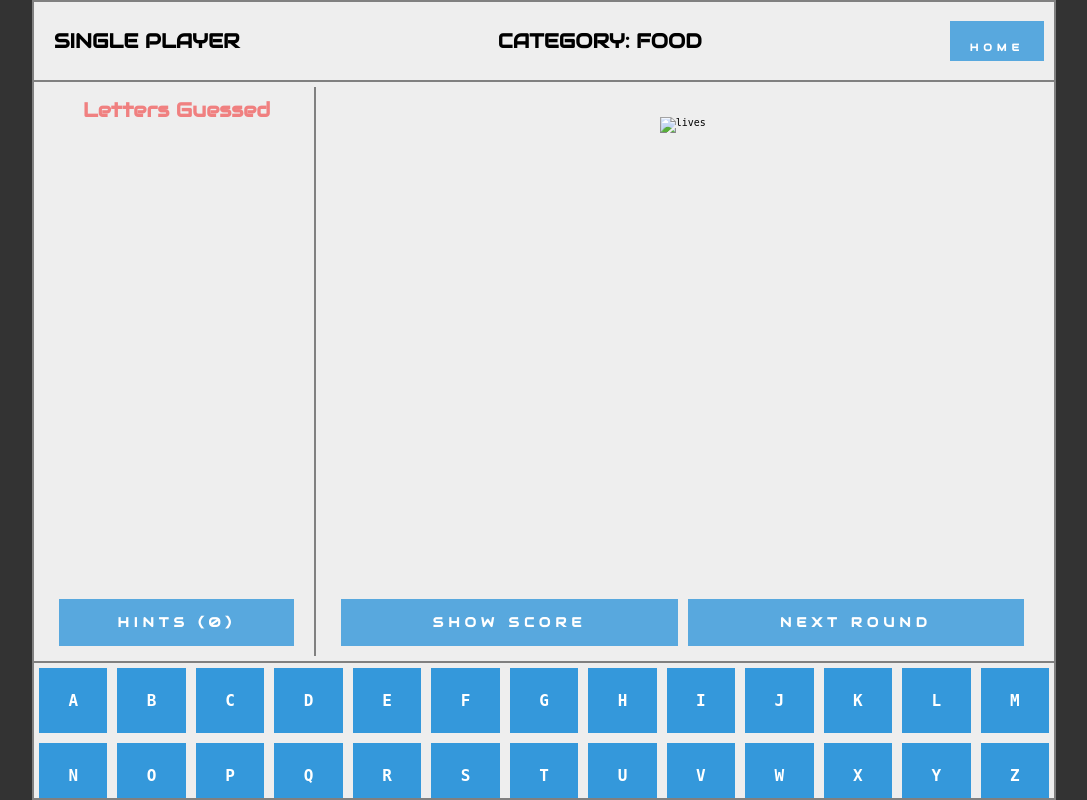
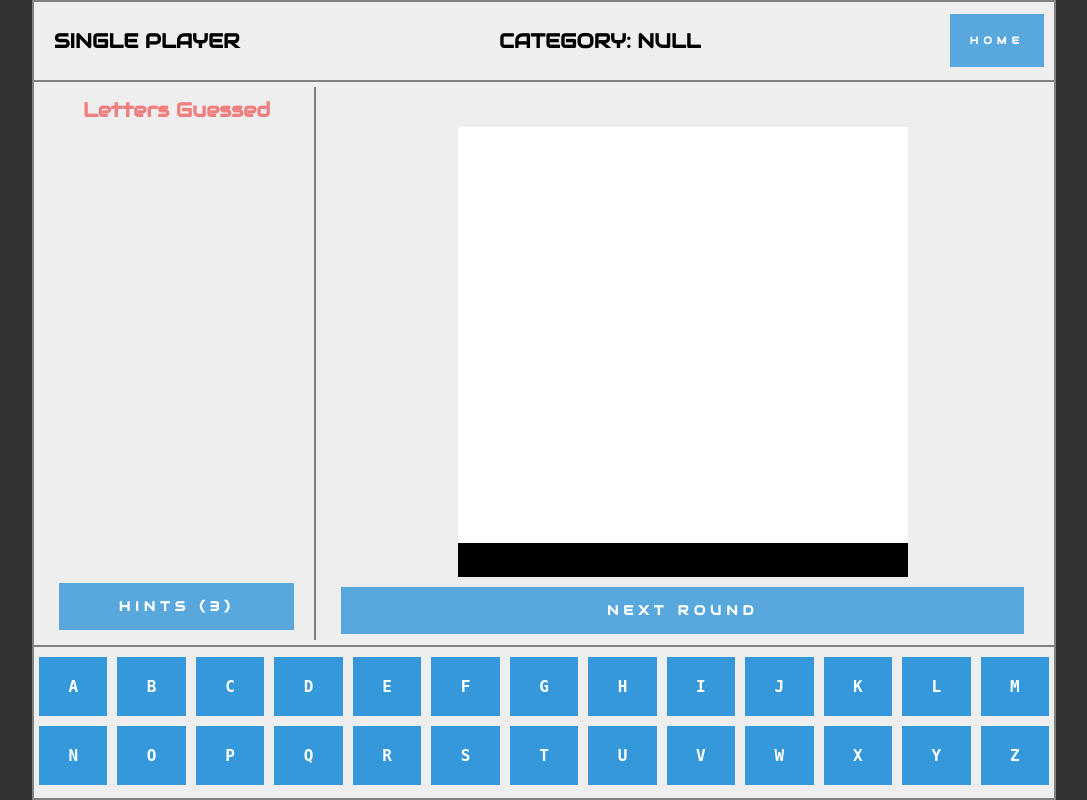
Before and after one commit to luvuong-le/Hangman, a PHP site: page /mode-single in a window 1280 px wide. Shown: the whole page, without its empty margins (96-1183 px from the left). Run offline with PHP 8.4, Linux system fonts and the light colour scheme; data that the repository does not hold is empty; some libraries are stand-ins or nearby versions; some web fonts are replaced.

Commit message:
Single player mode is now playable

```diff
--- a/src/css/style.css
+++ b/src/css/style.css
@@ -239,7 +239,6 @@
       font-size: 2rem;
       font-weight: bold; }
     .game__header > a {
-      height: 70%;
       align-self: center; }
   .game__content {
     position: relative;
@@ -253,7 +252,8 @@
       justify-content: center;
       padding: 1rem 0; }
     .game__content-input {
-      display: flex; }
+      display: flex;
+      margin-top: .5rem; }
     .game__content-letter-cont {
       display: flex;
       flex-flow: row wrap; }
@@ -270,11 +270,15 @@
       margin: .5rem;
       font-size: 2.5rem;
       font-weight: bold;
-      padding: 0px 1rem; }
+      padding: 0px 1rem;
+      text-transform: uppercase; }
+      .game__content-letter--space {
+        visibility: hidden; }
       .game__content-letter--hidden {
-        color: #fff;
-        font-size: 2rem;
-        margin: 0px 1rem;
+        color: #000;
+        text-transform: uppercase;
+        font-size: 2.5rem;
+        margin: 3rem 1rem;
         cursor: pointer;
         transition: all .5s;
         position: relative; }
@@ -292,7 +296,7 @@
         color: #fff;
         background: #3498db;
         font-size: 1.6rem;
-        padding: 2.3rem;
+        padding: 2rem;
         cursor: pointer;
         transition: all .2s;
         display: flex;
@@ -302,7 +306,8 @@
           opacity: 0.7; }
       .game__content-letter-text {
         align-self: center;
-        justify-self: center; }
+        justify-self: center;
+        text-transform: uppercase; }
       .game__content-letter--guessed {
         margin: 0px 1rem; }
     .game__content-hints {
@@ -329,7 +334,7 @@
     .game__content-ui {
       padding: .5em;
       display: flex;
-      height: 73%;
+      height: 71%;
       border-bottom: .2rem double grey; }
     .game__content-hangman {
       width: 80%;
@@ -341,6 +346,7 @@
       flex-flow: column; }
     .game__content-img {
       width: 100%;
+      padding: 1rem;
       display: flex;
       justify-content: center; }
     .game__content-game-details {
--- a/src/js/app.js
+++ b/src/js/app.js
@@ -4,10 +4,23 @@
         category: "",
         categoryWords: null,
         randomWord: "",
+        hiddenLetters: null,
+        hints: 3,
+        lettersGuessed: [],
+        spacesInword: null,
+        hintLetters: [],
+        lives: 6,
     },
 
     e: {
         wordContainer: document.getElementById("game__content-word"),
+        lettersGuessedCont: document.getElementById("game__content-letter-guessed-cont"),
+        inputs: document.querySelectorAll(".game__content-letter--input"),
+        hiddenLetters: null,
+        hintsBtn: document.getElementById("game__content-hints_btn"),
+        categoryTitle: document.getElementById("category_span"),
+        hangmanImg: document.getElementById("hangman_img"),
+        nextRoundBtn: document.getElementById("next_round"),
     },
 
     // Get Category Choice from User
@@ -42,17 +55,23 @@
     setWord: function(word) {
         for (let i = 0; i < word.length; i++) {
             let div = document.createElement("div");
-            div.className = "game__content-letter game__content-letter--hidden";
 
-            let span = document.createElement("span");
-            span.className = "game__content-letter-text";
-            let text = document.createTextNode(word.charAt(i));
+            if (word[i] === " ") {
+                div.className = "game__content-letter game__content-letter--hidden game__content-letter--space";
+            } else {
+                div.className = "game__content-letter game__content-letter--hidden";
+                // let span = document.createElement("span");
+                // span.className = "game__content-letter-text";
+                //let text = document.createTextNode(word.charAt(i));
 
-            // Append
-            span.appendChild(text);
-            div.appendChild(span);
+                // Append
+                //span.appendChild(text);
+                //div.appendChild(span);
+            }
+
             this.e.wordContainer.appendChild(div);
         }
+        this.e.hiddenLetters = document.querySelectorAll(".game__content-letter--hidden")
     },
 
     setCategoryWords: function() {
@@ -66,19 +85,196 @@
 
     setState: function() {
         this.gameState.categoryWords = this.setCategoryWords();
-        this.gameState.randomWord = this.getRandomWord();
+        this.gameState.randomWord = this.getRandomWord().toLowerCase();
+        this.gameState.hiddenLetters = this.gameState.randomWord.length;
+        this.gameState.spacesInword = this.getSpacesInWord();
+        this.gameState.hiddenLetters = this.gameState.hiddenLetters - this.gameState.spacesInword;
+        this.gameState.hintLetters = this.gameState.randomWord.replace(/\s/g, '').split("");
         this.setWord(this.gameState.randomWord);
     },
 
+    getSpacesInWord: function() {
+        let spaces = 0;
+
+        for (let i = 0; i < this.gameState.randomWord.length; i++) {
+            if (this.gameState.randomWord[i] === " ") {
+                spaces = spaces + 1;
+            }
+        }
+
+        return spaces;
+    },
+
+    guess: function(letterGuess) {
+        console.log(this.gameState);
+        if (this.gameState.lives !== 0) {
+            // Check if the letter to guess is in the randomWord
+            if (this.gameState.randomWord.includes(letterGuess)) {
+                let newIndices = this.findLetters(letterGuess);
+
+                // Find those letters in the UI and replace them with the letter guess
+                this.replaceLetters(newIndices, letterGuess);
+
+                // Run a check to see if hidden letter is 0 and the game is won
+                if (this.gameState.hiddenLetters === 0) {
+                    alert("You Win!");
+
+                    // Block out all letters from being clickable
+                    for (let input of this.e.inputs) {
+                        input.style.pointerEvents = "none";
+                    }
+                }
+
+            } else {
+                if (!this.gameState.lettersGuessed.includes(letterGuess)) {
+                    this.incorrectLetter(letterGuess);
+                }
+            }
+        }
+    },
+
+    findLetters: function(letter) {
+        let indicies = [];
+        for (let i = 0; i < this.gameState.randomWord.length; i++) {
+            if (this.gameState.randomWord[i] === letter) {
+                indicies.push(i);
+            }
+        }
+
+        return indicies;
+    },
+
+    replaceLetters: function(indices, letter) {
+        for (let i of indices) {
+            this.e.hiddenLetters[i].innerHTML = letter;
+
+            this.e.hiddenLetters[i].className = "game__content-letter game__content-letter--shown";
+
+            // Minus one letter from hidden letters in the game state object
+            this.gameState.hiddenLetters--;
+
+            this.gameState.hintLetters = this.gameState.hintLetters.filter((string) => {
+                return string !== letter;
+            });
+        }
+    },
+
+    incorrectLetter: function(letter) {
+        let newLetter = document.createElement("div");
+        newLetter.className = "game__content-letter game__content-letter--guessed";
+
+        let span = document.createElement("span");
+        span.className = "game__content-letter-text";
+
+        let text = document.createTextNode(letter);
+
+        span.appendChild(text);
+
+        newLetter.appendChild(span);
+
+        this.e.lettersGuessedCont.appendChild(newLetter);
+
+        this.gameState.lettersGuessed.push(letter);
+
+        // Minus Live by 1 and Change image
+        this.gameState.lives--;
+
+        this.e.hangmanImg.src=`../../src/images/hangman_${this.gameState.lives}.png`;
+
+        if (this.gameState.lives === 0) {
+            alert("Game Over! Better Luck Next Time!");
+
+            // Show all the letters in the word
+            this.showWord();
+        }
+    },
+
+    useHint: function() {
+        return this.gameState.hintLetters[Math.floor(Math.random() * this.gameState.hintLetters.length)];
+    },
+
+    updateHintStatus: function() {
+        this.gameState.hints--;
+        this.e.hintsBtn.innerHTML = `Hints (${this.gameState.hints})`;
+    },
+
+    showWord: function() {
+        let randomword = this.gameState.randomWord.split("");
+        for (let i = 0; i < this.e.hiddenLetters.length; i++) {
+            this.e.hiddenLetters[i].innerHTML = randomword[i];
+            this.e.hiddenLetters[i].className = "game__content-letter game__content-letter--shown";
+        }
+    },
+
+    resetGame: function() {
+        // Remove all children from hidden word
+        while (this.e.wordContainer.firstChild) {
+            this.e.wordContainer.removeChild(this.e.wordContainer.firstChild);
+        }
+
+        // Remove all children from letters guessed
+        while (this.e.lettersGuessedCont.firstChild) {
+            this.e.lettersGuessedCont.removeChild(this.e.lettersGuessedCont.firstChild);
+        }
+
+        this.gameState.hiddenLetters = null;
+
+        this.gameState.lettersGuessed = [];
+
+        this.gameState.lives = 6;
+
+        for (let input of this.e.inputs) {
+            input.style.pointerEvents = "";
+        }
+
+        this.gameState.hints = 3;
+
+        // Set up State
+        this.gameState.category = this.getCategory();
+        this.e.categoryTitle.innerHTML = `Category: ${this.gameState.category}`;
+        this.e.hintsBtn.innerHTML = `Hints (${this.gameState.hints})`;
+        this.e.hangmanImg.src = "../../src/images/hangman_6.png";
+        this.saveCategoryWordsLS();
+    },
+
+    setListeners: function() {
+        for (let input of this.e.inputs) {
+            input.addEventListener("click", (e) => {
+                this.guess(e.target.innerHTML.toLowerCase());
+                input.style.pointerEvents = "none";
+            })
+        }
+
+        this.e.hintsBtn.addEventListener("click", () => {
+            if (this.gameState.hints !== 0 && this.gameState.lives !== 0) {
+                this.guess(this.useHint());
+                this.updateHintStatus();
+            } else {
+                alert("Hints are not usable");
+            }
+        });
+
+        this.e.nextRoundBtn.addEventListener("click", () => {
+            this.resetGame();
+        });
+    },
+
     init: function() {
+        // Set up State
         this.gameState.category = this.getCategory();
+        this.e.categoryTitle.innerHTML = `Category: ${this.gameState.category}`;
+        this.e.hintsBtn.innerHTML = `Hints (${this.gameState.hints})`;
+        this.e.hangmanImg.src = "../../src/images/hangman_6.png";
         this.saveCategoryWordsLS();
+
+        // Add Listeners
+        this.setListeners();
     }
 };
 
 appManager.init();
 
-const DEV_MODE = true;
+const DEV_MODE = false;
 
 if (DEV_MODE) {
     // Refresh When Page Clicked -- DEVELOPMENT MODE --
--- a/src/scss/layout/_game.scss
+++ b/src/scss/layout/_game.scss
@@ -23,7 +23,7 @@
         }
 
         & > a {
-            height: 70%;
+            // height: 70%;
             align-self: center;
         }
     }
@@ -38,7 +38,6 @@
             align-content: center;
             justify-content: center;
             padding: 1rem 0;
-
         }
 
         /* ------------------ HANGMAN: LETTERS AND HINTS ----------------- */
@@ -46,6 +45,7 @@
             display: flex;
             // height: 24%;
             // padding: .5rem;
+            margin-top: .5rem;
         }
 
         &-letter-cont {
@@ -74,12 +74,18 @@
             font-size: 2.5rem;
             font-weight: bold;
             padding: 0px 1rem;
+            text-transform: uppercase;
+
+            &--space {
+                visibility: hidden;
+            }
 
             &--hidden {
-                color: #fff;
+                color: #000;
+                text-transform: uppercase;
 
-                font-size: 2rem;
-                margin: 0px 1rem;
+                font-size: 2.5rem;
+                margin: 3rem 1rem;
 
                 cursor: pointer;
                 transition: all .5s;
@@ -102,7 +108,7 @@
                 color: #fff;
                 background: rgba(52, 152, 219, 1);
                 font-size: 1.6rem;
-                padding: 2.3rem;
+                padding: 2rem;
                 cursor: pointer;
                 transition: all .2s;
 
@@ -118,6 +124,7 @@
             &-text {
                 align-self: center;
                 justify-self: center;
+                text-transform: uppercase;
             }
 
             &--guessed {
@@ -155,7 +162,6 @@
             }
         }
 
-
         /* -------------------- HANGMAN: UI (HANGMAN IMG && LETTERS GUESSED ------------------------------ */
 
         &-ui {
@@ -163,7 +169,7 @@
 
             display: flex;
 
-            height: 73%;
+            height: 71%;
 
             border-bottom: .2rem double grey;
 
@@ -182,7 +188,7 @@
 
         &-img {
             width: 100%;
-
+            padding: 1rem;
             display: flex;
             justify-content: center;
         }
--- a/views/mode-single-category.pug
+++ b/views/mode-single-category.pug
@@ -10,7 +10,7 @@
             .main__content
                 .main__options
                     a(href="./?mode-single.html").main__btn.main__btn--left.category Food
-                    a(href="").main__btn.main__btn--right.category Movies
+                    a(href="./?mode-single.html").main__btn.main__btn--right.category Movies
                     a(href="/").main__btn.main__btn--bottom Back
 block scripts
     script(src="../../src/js/category.js")
--- a/views/pages/mode-single-category.html
+++ b/views/pages/mode-single-category.html
@@ -7,7 +7,7 @@
       <p>-- Categories -- </p>
     </div>
     <div class="main__content">
-      <div class="main__options"><a class="main__btn main__btn--left category" href="./?mode-single.html">Food</a><a class="main__btn main__btn--right category" href="">Movies</a><a class="main__btn main__btn--bottom" href="/">Back </a></div>
+      <div class="main__options"><a class="main__btn main__btn--left category" href="./?mode-single.html">Food</a><a class="main__btn main__btn--right category" href="./?mode-single.html">Movies</a><a class="main__btn main__btn--bottom" href="/">Back </a></div>
     </div>
   </div>
 </div>
--- a/views/pages/mode-single.html
+++ b/views/pages/mode-single.html
@@ -2,65 +2,58 @@
 <div class="container">
   <div class="main main--hidden main--grey" id="section-main">
     <div class="game__header heading_font">
-      <h1 class="animate_in_left upper">Single Player</h1><span class="center animate_in_top upper">Category: Food</span><a class="main__btn width_auto flex_right" href="/">Home</a>
+      <h1 class="animate_in_left upper">Single Player</h1><span class="center animate_in_top upper" id="category_span"> </span><a class="main__btn width_auto flex_right" href="/">Home</a>
     </div>
     <div class="game__content">
       <div class="game__content-ui">
         <div class="game__content-game-details">
           <div class="game__content-guessed">
             <h1 class="heading_font center animate_in_left light-red"> Letters Guessed</h1>
-            <div class="game__content-letter-cont game__content-letters--white"></div>
+            <div class="game__content-letter-cont game__content-letters--white" id="game__content-letter-guessed-cont"></div>
           </div>
           <div class="game__content-hints">
-            <button class="hint_btn width_auto heading_font" type="button">
-               Hints (0)</button>
+            <button class="hint_btn width_auto heading_font" type="button" id="game__content-hints_btn"> </button>
           </div>
         </div>
         <div class="game__content-hangman">
           <div class="game__content-word" id="game__content-word"></div>
-          <div class="game__content-img"><img src="http://via.placeholder.com/450x450" alt="lives"/></div>
+          <div class="game__content-img"><img src="" alt="lives" id="hangman_img"/></div>
           <div class="game__content-win-options">
-            <button class="hint_btn width_auto heading_font" type="button">
-               Show Score</button>
-            <button class="hint_btn width_auto heading_font" type="button">
-               Next Round</button>
+            <button class="hint_btn width_auto heading_font" type="button" id="next_round">Next Round</button>
           </div>
         </div>
       </div>
       <div class="game__content-input">
         <div class="game__content-letters game__content-letters--blue">
-          <div class="game__content-letter game__content-letter--input"><span class="game__content-letter-text">A</span></div>
-          <div class="game__content-letter game__content-letter--input"> <span class="game__content-letter-text">B</span></div>
-          <div class="game__content-letter game__content-letter--input"><span class="game__content-letter-text">C</span></div>
-          <div class="game__content-letter game__content-letter--input"> <span class="game__content-letter-text">D</span></div>
-          <div class="game__content-letter game__content-letter--input"> <span class="game__content-letter-text">E</span></div>
-          <div class="game__content-letter game__content-letter--input"> <span class="game__content-letter-text">F</span></div>
-          <div class="game__content-letter game__content-letter--input"> <span class="game__content-letter-text">G</span></div>
-          <div class="game__content-letter game__content-letter--input"> <span class="game__content-letter-text">H</span></div>
-          <div class="game__content-letter game__content-letter--input"> <span class="game__content-letter-text">I</span></div>
-          <div class="game__content-letter game__content-letter--input"> <span class="game__content-letter-text">J</span></div>
-          <div class="game__content-letter game__content-letter--input"> <span class="game__content-letter-text">K</span></div>
-          <div class="game__content-letter game__content-letter--input"> <span class="game__content-letter-text">L</span></div>
-          <div class="game__content-letter game__content-letter--input"> <span class="game__content-letter-text">M</span></div>
-          <div class="game__content-letter game__content-letter--input"><span class="game__content-letter-text">N</span></div>
-          <div class="game__content-letter game__content-letter--input"> <span class="game__content-letter-text">O</span></div>
-          <div class="game__content-letter game__content-letter--input"> <span class="game__content-letter-text">P</span></div>
-          <div class="game__content-letter game__content-letter--input"> <span class="game__content-letter-text">Q</span></div>
-          <div class="game__content-letter game__content-letter--input"> <span class="game__content-letter-text">R</span></div>
-          <div class="game__content-letter game__content-letter--input"> <span class="game__content-letter-text">S</span></div>
-          <div class="game__content-letter game__content-letter--input"> <span class="game__content-letter-text">T</span></div>
-          <div class="game__content-letter game__content-letter--input"> <span class="game__content-letter-text">U</span></div>
-          <div class="game__content-letter game__content-letter--input"> <span class="game__content-letter-text">V</span></div>
-          <div class="game__content-letter game__content-letter--input"> <span class="game__content-letter-text">W</span></div>
-          <div class="game__content-letter game__content-letter--input"> <span class="game__content-letter-text">X</span></div>
-          <div class="game__content-letter game__content-letter--input"> <span class="game__content-letter-text">Y</span></div>
-          <div class="game__content-letter game__content-letter--input"> <span class="game__content-letter-text">Z</span></div>
+          <div class="game__content-letter game__content-letter--input">A</div>
+          <div class="game__content-letter game__content-letter--input">B</div>
+          <div class="game__content-letter game__content-letter--input">C</div>
+          <div class="game__content-letter game__content-letter--input">D</div>
+          <div class="game__content-letter game__content-letter--input">E</div>
+          <div class="game__content-letter game__content-letter--input">F</div>
+          <div class="game__content-letter game__content-letter--input">G</div>
+          <div class="game__content-letter game__content-letter--input">H</div>
+          <div class="game__content-letter game__content-letter--input">I</div>
+          <div class="game__content-letter game__content-letter--input">J</div>
+          <div class="game__content-letter game__content-letter--input">K</div>
+          <div class="game__content-letter game__content-letter--input">L</div>
+          <div class="game__content-letter game__content-letter--input">M</div>
+          <div class="game__content-letter game__content-letter--input">N</div>
+          <div class="game__content-letter game__content-letter--input">O</div>
+          <div class="game__content-letter game__content-letter--input">P</div>
+          <div class="game__content-letter game__content-letter--input">Q</div>
+          <div class="game__content-letter game__content-letter--input">R</div>
+          <div class="game__content-letter game__content-letter--input">S</div>
+          <div class="game__content-letter game__content-letter--input">T</div>
+          <div class="game__content-letter game__content-letter--input">U</div>
+          <div class="game__content-letter game__content-letter--input">V</div>
+          <div class="game__content-letter game__content-letter--input">W</div>
+          <div class="game__content-letter game__content-letter--input">X</div>
+          <div class="game__content-letter game__content-letter--input">Y</div>
+          <div class="game__content-letter game__content-letter--input">Z</div>
         </div>
       </div>
     </div>
   </div>
 </div>
-<div class="game-result hidden">
-  <h1 class="padding-sm heading_font center upper animate_in_left"> Games Won: 0 </h1>
-</div>
 <script src="../../src/js/app.js"></script>
```
Also changed, not shown: data/game-content.json (+2 -5 lines), views/mode-single.pug (+35 -62 lines), src/images/hangman_0.png (added), src/images/hangman_0_2.png (added), src/images/hangman_1.png (added), src/images/hangman_2.png (added), src/images/hangman_3.png (added), src/images/hangman_4.png (added), src/images/hangman_5.png (added), src/images/hangman_6.png (added), 1 other file.
